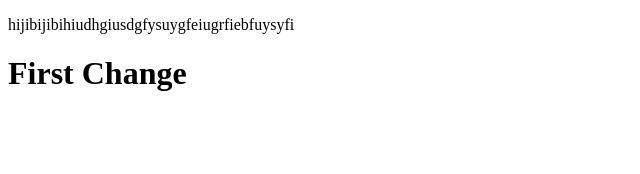
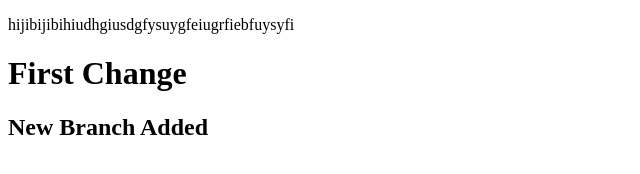
Before and after one commit to Jekrul-Islam/portfolio, a plain HTML site: page first.html in a window 1280 px wide. Shown: the whole page, without its empty margins (0-640 px from the left). Drawn offline with Linux system fonts and the light colour scheme.

Commit message:
branch added

```diff
--- a/first.html
+++ b/first.html
@@ -8,6 +8,7 @@
 <body>
     <P> hijibijibihiudhgiusdgfysuygfeiugrfiebfuysyfi</P>
     <h1> First Change</h1>
+    <h2>New Branch Added</h2>
 
 </body>
 
```
